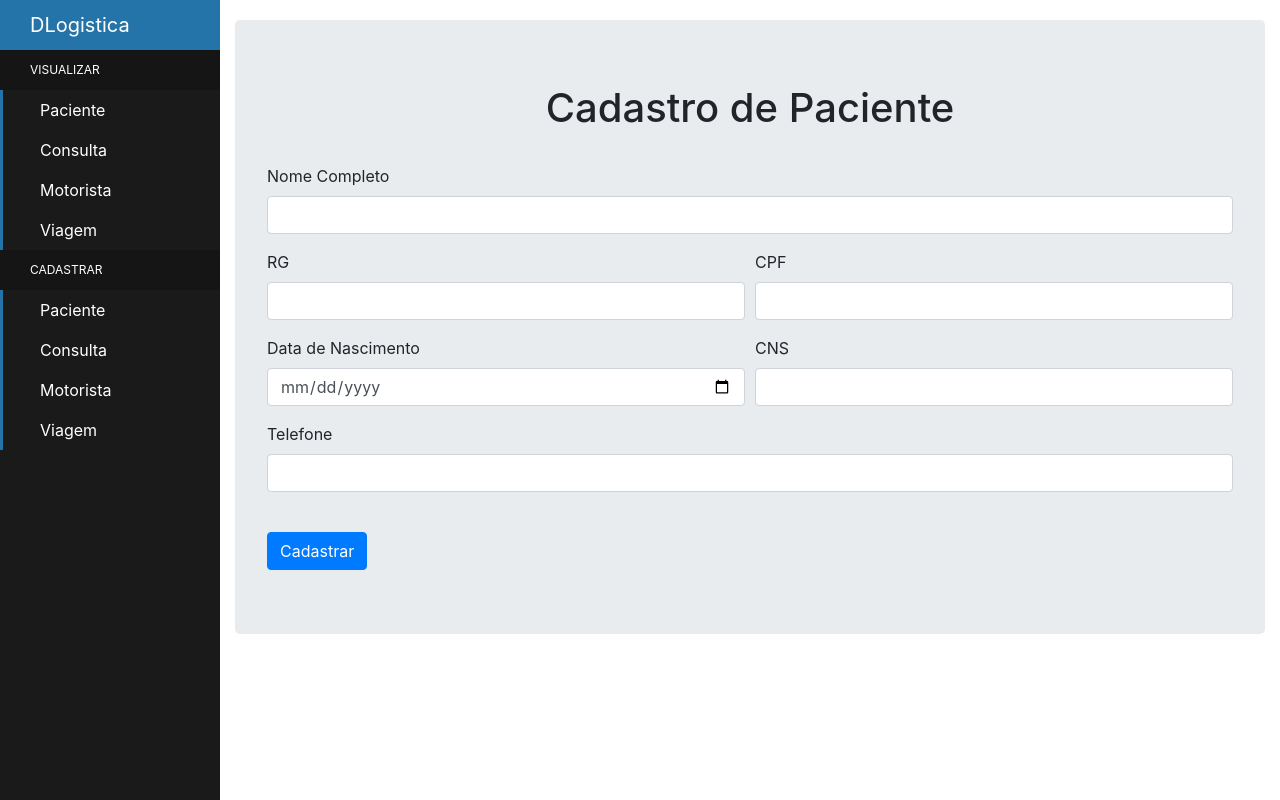
After one commit to BPerdona/dLogistica, a Django app: page /paciente/cadastro/ in a window 1280 px wide. The commit adds this page. Run offline with Django 3.2, Linux system fonts and the light colour scheme; some libraries are stand-ins or nearby versions.

Commit message:
Create for Paciente

```diff
--- /dev/null
+++ b/logistica/templates/logistica/cadastroPaciente.html
@@ -0,0 +1,41 @@
+{% extends 'base.html'%}
+
+{% block conteudo %}
+<h1 style="text-align: center;">Cadastro de Paciente</h1>
+<br>
+
+<form method="POST" aciton="{% url 'cadastro_paciente'%}">
+    {% csrf_token %}
+    <div class="form-group">
+        <label>Nome Completo</label>
+        <input type="text" name="nome" value="{{request.POST.nome}}" class="form-control">
+    </div>
+    <div class="form-row">
+        <div class="form-group col-md-6">
+            <label>RG</label>
+            <input type="text" name="rg" value="{{request.POST.rg}}" class="form-control">
+        </div>
+        <div class="form-group col-md-6">
+            <label>CPF</label>
+            <input type="text" name="cpf" value="{{request.POST.cpf}}" class="form-control">
+        </div>
+    </div>
+    <div class="form-row">
+        <div class="form-group col-md-6">
+            <label>Data de Nascimento</label>
+            <input type="date" name="data" value="{{request.POST.data}}" class="form-control">
+        </div>
+        <div class="form-group col-md-6">
+            <label>CNS</label>
+            <input type="text" name="cns" value="{{request.POST.cns}}" class="form-control">
+        </div>
+    </div>
+    <div class="form-group">
+        <label>Telefone</label>
+        <input type="text" name="telefone" value="{{request.POST.telefone}}" class="form-control">
+    </div>
+    <br>
+    <button type="submit" class="btn btn-primary">Cadastrar</button>
+</form>
+
+{% endblock %}
--- a/logistica/templates/logistica/consulta.html
+++ b/logistica/templates/logistica/consulta.html
@@ -7,7 +7,7 @@
     <form method="get" action="{% url 'busca_consulta' %}">
         <div class="form-group row">
             <div class="col-12">
-                <input class="form-control"
+                <input class="form-control border-dark mb-3"
                        type="search" value="{{ request.GET.termo }}"
                        id="search-input"
                        placeholder="Digite sua pesquisa"
--- a/logistica/templates/logistica/paciente.html
+++ b/logistica/templates/logistica/paciente.html
@@ -6,8 +6,8 @@
 
     <form method="get" action="{% url 'busca_paciente' %}">
         <div class="form-group row">
-            <div class="col-12">
-                <input class="form-control"
+            <div class="col-12 ">
+                <input class="form-control border-dark mb-3"
                        type="search" value="{{ request.GET.termo }}"
                        id="search-input"
                        placeholder="Digite sua pesquisa"
--- a/logistica/urls.py
+++ b/logistica/urls.py
@@ -2,11 +2,21 @@ from unicodedata import name
 from django.urls import path
 from . import views
 
+#Url index
 urlpatterns = [
     path('', views.index, name='index'),
+]
+
+#Urls de paciente
+urlpatterns += [
     path('paciente/', views.listPaciente, name='paciente'),
     path('paciente/<int:paciente_id>', views.ver_paciente, name='ver_paciente'),
     path('paciente/busca/', views.buscaPaciente, name='busca_paciente'),
+    path('paciente/cadastro/', views.cadastroPaciente, name='cadastro_paciente'),
+]
+
+#Urls de consulta
+urlpatterns += [
     path('consulta/', views.listConsulta, name='consulta'),
     path('consulta/<int:consulta_id>', views.ver_consulta, name='ver_consulta'),
     path('consulta/busca', views.buscaConsulta, name='busca_consulta'),
--- a/logistica/views.py
+++ b/logistica/views.py
@@ -2,8 +2,7 @@ from django.http import Http404
 from django.shortcuts import redirect, render, get_object_or_404
 from logistica.models import Paciente, Consulta, Viagem, Motorista
 from django.core.paginator import Paginator
-from django.db.models import Q, Value
-from django.db.models.functions import Concat
+from django.db.models import Q
 
 def index(request):
     qtd_pacientes = Paciente.objects.count()
@@ -118,3 +117,40 @@ def ver_paciente(request, paciente_id):
         'paciente': paciente,
         'consulta': consultas
     })
+
+def cadastroPaciente(request):
+    if request.method != 'POST':
+        return render(request, 'logistica/cadastroPaciente.html')
+
+    Cnome = request.POST.get('nome')
+    Crg = request.POST.get('rg')
+    Ccpf = request.POST.get('cpf')
+    Cdata_nascimento = request.POST.get('data')
+    Ccns = request.POST.get('cns')
+    Ctelefone = request.POST.get('telefone')
+
+    #Validando todos os campos
+    if not Cnome or not Crg or not Ccpf or not Cdata_nascimento or not Ccns or not Ctelefone:
+        return render(request, 'logistica/cadastroPaciente.html')
+        #adicionar mensagem de retorno fracasso
+
+    #Validando para ver se o nome já existe
+    if Paciente.objects.filter(nome_completo=Cnome).exists():
+        return render(request, 'logistica/cadastroPaciente.html')
+        #adicionar mensagem de retorno fracasso
+
+    #Validando para ver se o CPF já existe
+    if Paciente.objects.filter(cpf=Ccpf).exists():
+        return render(request, 'logistica/cadastroPaciente.html')
+        #adicionar mensagem de retorno fracasso
+
+    #Validando para ver se o RG já existe
+    if Paciente.objects.filter(rg=Crg).exists():
+        return render(request, 'logistica/cadastroPaciente.html')
+        #adicionar mensagem de retorno fracasso
+
+    #Salvando objeto
+    obj = Paciente.objects.create(nome_completo=Cnome, rg=Crg, cpf=Ccpf, cns=Ccns, data_de_nascimento=Cdata_nascimento, telefone=Ctelefone)
+    paciente = get_object_or_404(Paciente, nome_completo=Cnome)
+    return redirect('ver_paciente', paciente.pk)
+    #adicionar mensagem de retorno sucesso
--- a/templates/parciais/_nav.html
+++ b/templates/parciais/_nav.html
@@ -28,7 +28,7 @@
         </li>
         <li class="header">Cadastrar
         <li>
-            <a href="#">
+            <a href="{% url 'cadastro_paciente' %}">
                 <i class="fa fa-home" aria-hidden="true"></i> Paciente
             </a>
         </li>
```
